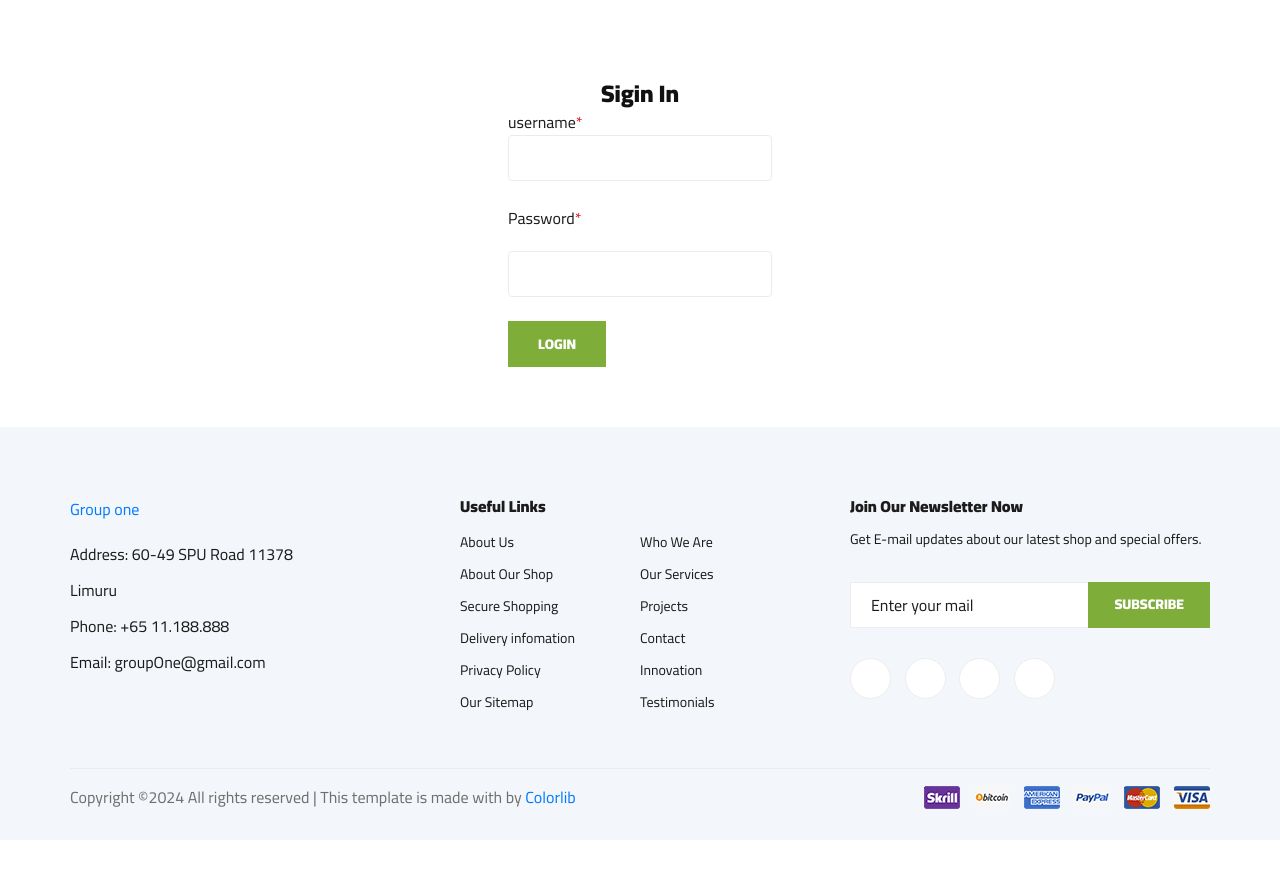
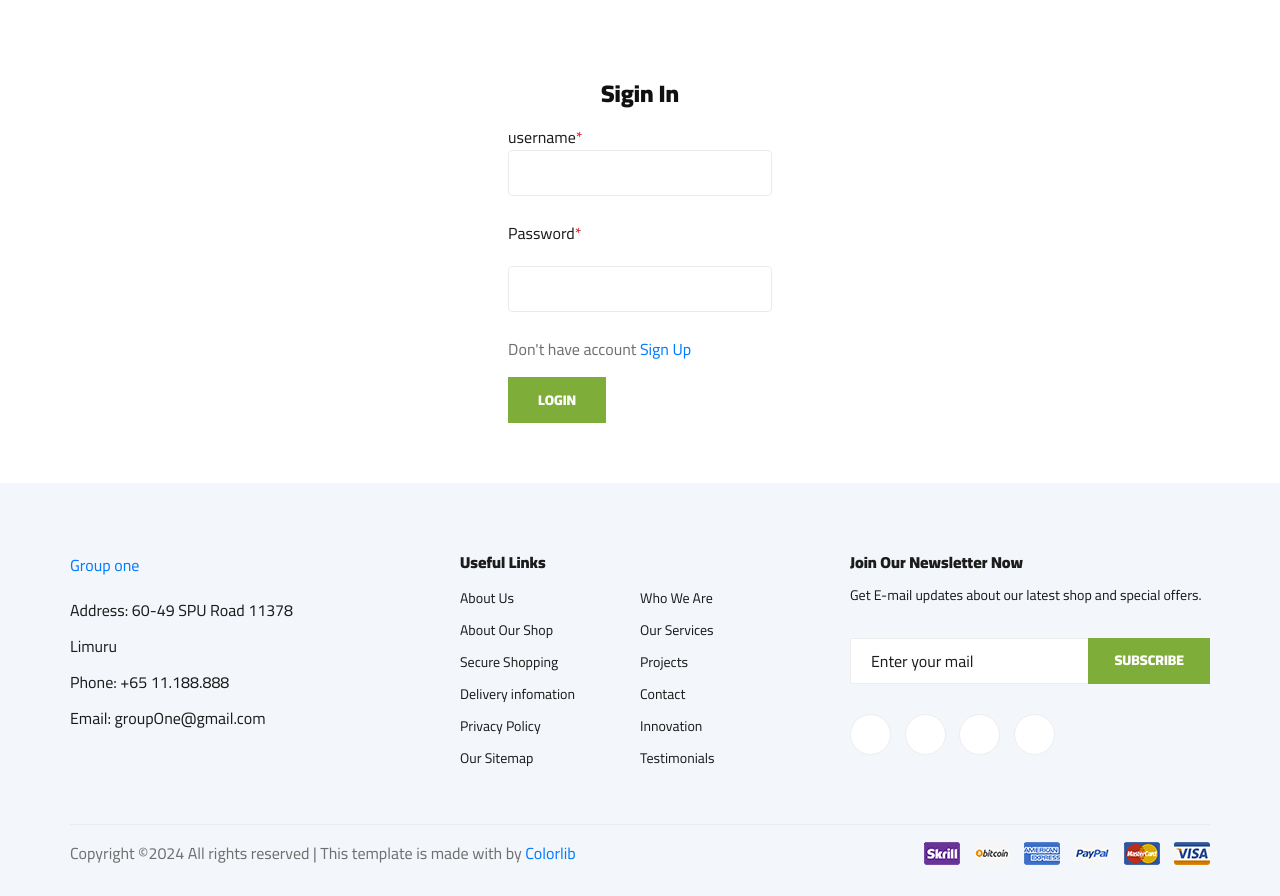
Before and after one commit to ColinAdo/group-one-project, a Django app: page /accounts/login/ in a window 1280 px wide. Before the commit the page ends 809 px from the top, so only its background shows below. Run offline with Django 4.2, Linux system fonts and the light colour scheme; some libraries are stand-ins or nearby versions.

Commit message:
Add link to signup

```diff
--- a/templates/registration/login.html
+++ b/templates/registration/login.html
@@ -2,10 +2,11 @@
 
 <section class="checkout spad">
   <h4 class="text-center" style="font-weight: bold">Sigin In</h4>
+  <p class="text-danger text-center">
+      {% if form.errors %} Wrong username or password! {% endif %}
+  </p>
   <div class="container d-flex justify-content-center">
-    <span class="text-danger">
-      {% if form.errors %} Wrong username or password! {% endif %}
-    </span>
+
     <form action="" method="POST" >
       {% csrf_token %}
       <div class="row">
@@ -21,6 +22,7 @@
             <p>Password<span>* </span></p>
             {{form.password}}
           </div>
+          <p>Don't have account <a href="{% url 'signup' %}">Sign Up</a></p>
           <button type="submit" class="site-btn">Login</button>
         </div>
       </div>
```
